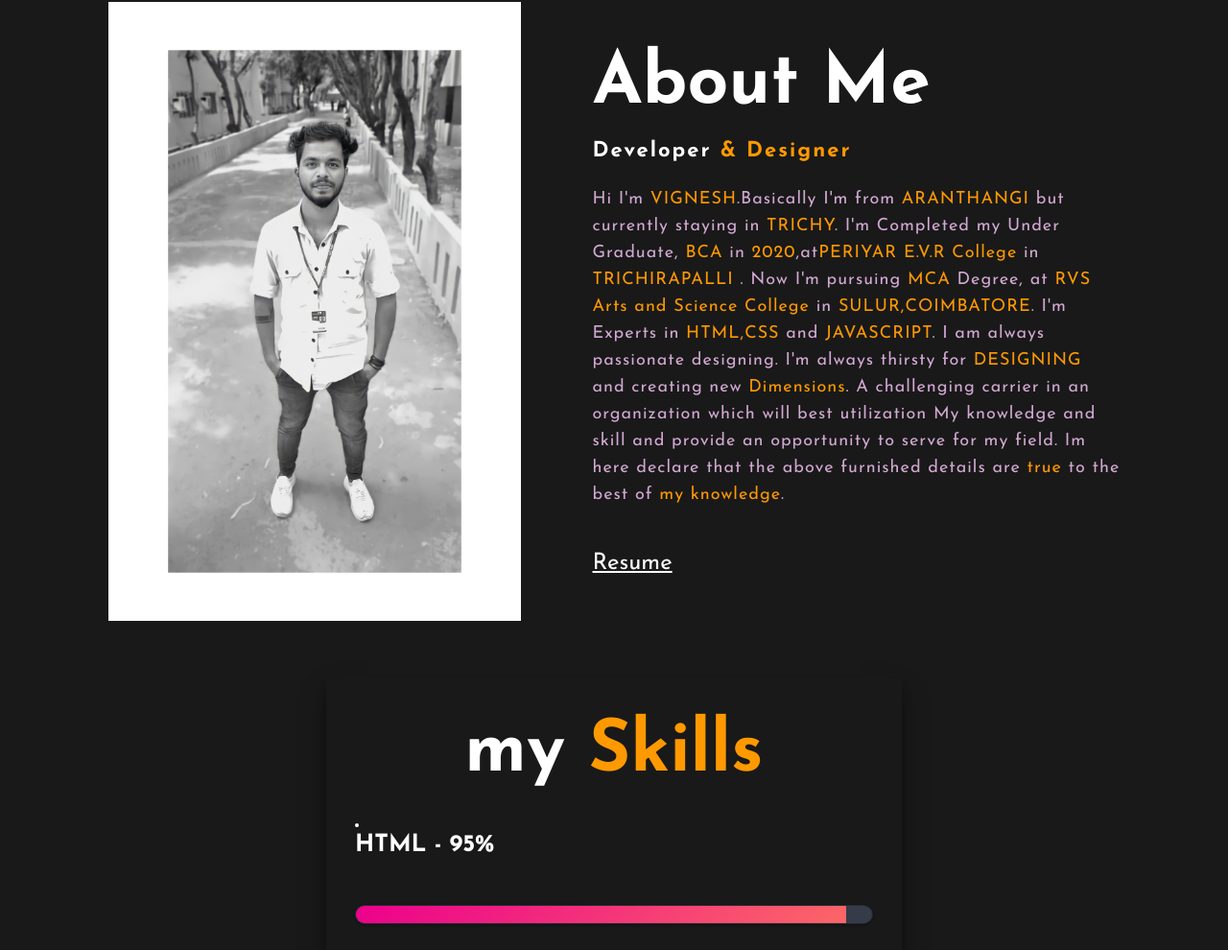
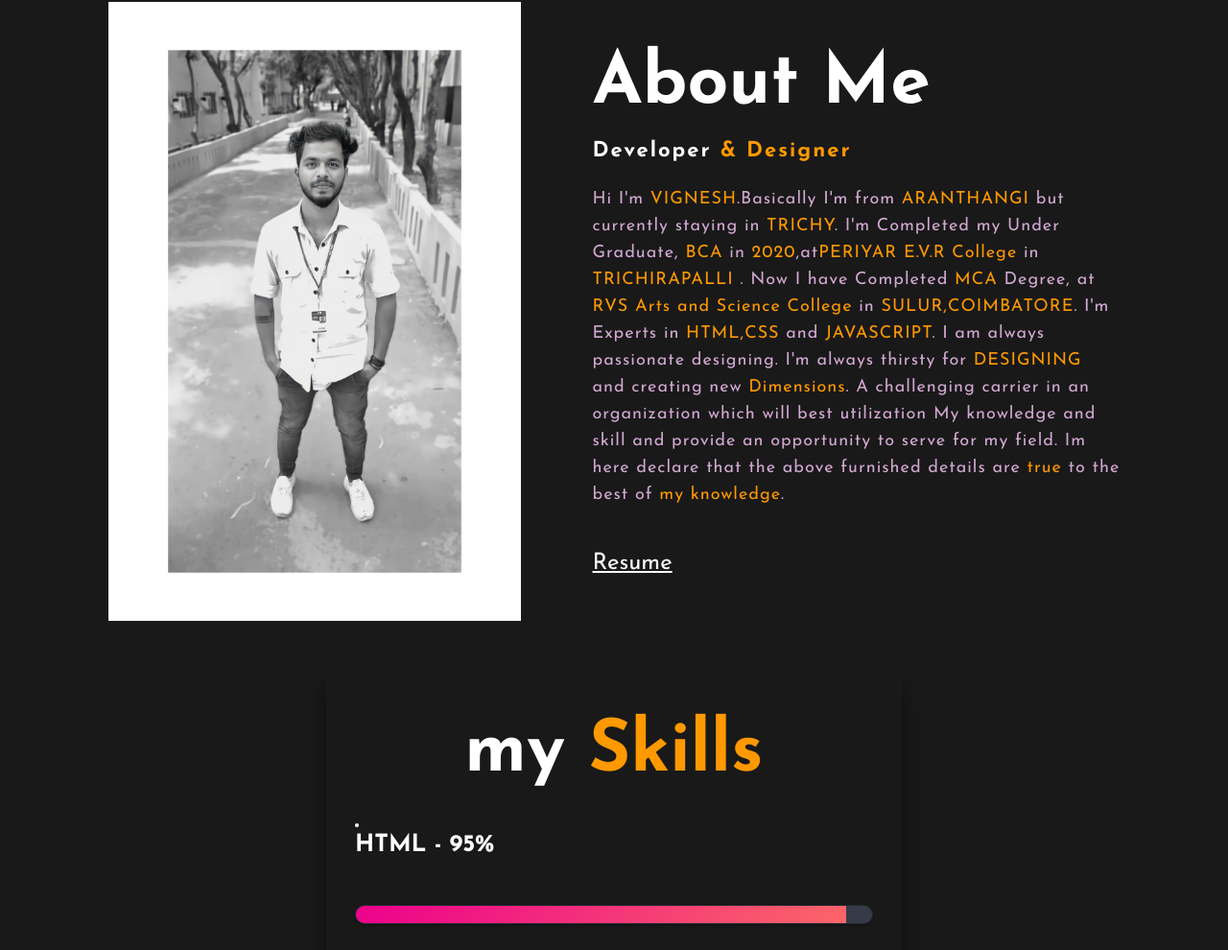
Before and after one commit to vickysakthi/startup-portfolio-website, a plain HTML site: page index.html in a window 1280 px wide. Shown: the part 898-1888 px from the top of the page at 96% size. Drawn offline with Linux system fonts and the light colour scheme.

Commit message:
Update index.html

```diff
--- a/index.html
+++ b/index.html
@@ -49,7 +49,7 @@
 				<h5>Developer <span>& Designer</span></h5>
 				<p> Hi I'm <span>VIGNESH</span>.Basically I'm from <span>ARANTHANGI</span> but currently staying in <span>TRICHY</span>.
 					I'm Completed my Under Graduate,<span> BCA </span>in <span>2020</span>,at<span>PERIYAR E.V.R College</span> in <span>TRICHIRAPALLI</span> .
-					   Now I'm pursuing <span>MCA</span> Degree, at <span>RVS Arts and Science College</span> in <span>SULUR,COIMBATORE</span>. I'm Experts in <span>HTML,CSS</span> and <span>JAVASCRIPT</span>.
+					   Now I have Completed <span>MCA</span> Degree, at <span>RVS Arts and Science College</span> in <span>SULUR,COIMBATORE</span>. I'm Experts in <span>HTML,CSS</span> and <span>JAVASCRIPT</span>.
 					   I am always passionate designing. I'm always thirsty for <span>DESIGNING</span> and creating new <span>Dimensions</span>.
 					   A challenging carrier in an organization which will best utilization
 					   My knowledge and skill and provide an opportunity to serve for my field.
```
